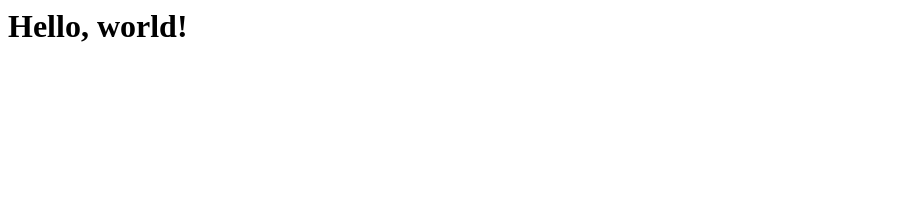
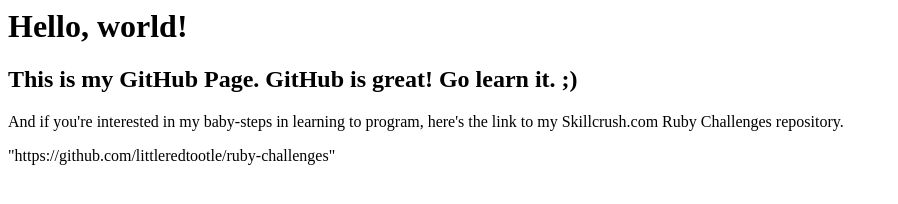
Before and after one commit to littleredtootle/littleredtootle.github.io, a plain HTML site: page index.html in a window 1280 px wide. Shown: the whole page, without its empty margins (0-898 px from the left). Drawn offline with Linux system fonts and the light colour scheme.

Commit message:
A little addition to my GitHub Page.

```diff
--- a/index.html
+++ b/index.html
@@ -1 +1,8 @@
 <h1>Hello, world!</h1>
+
+<h2>This is my GitHub Page. GitHub is great! Go learn it. ;)</h2>
+
+<p>And if you're interested in my baby-steps in learning to program, here's the link to my
+  Skillcrush.com Ruby Challenges repository.</p>
+
+<a-href:>"https://github.com/littleredtootle/ruby-challenges"</a>
```
